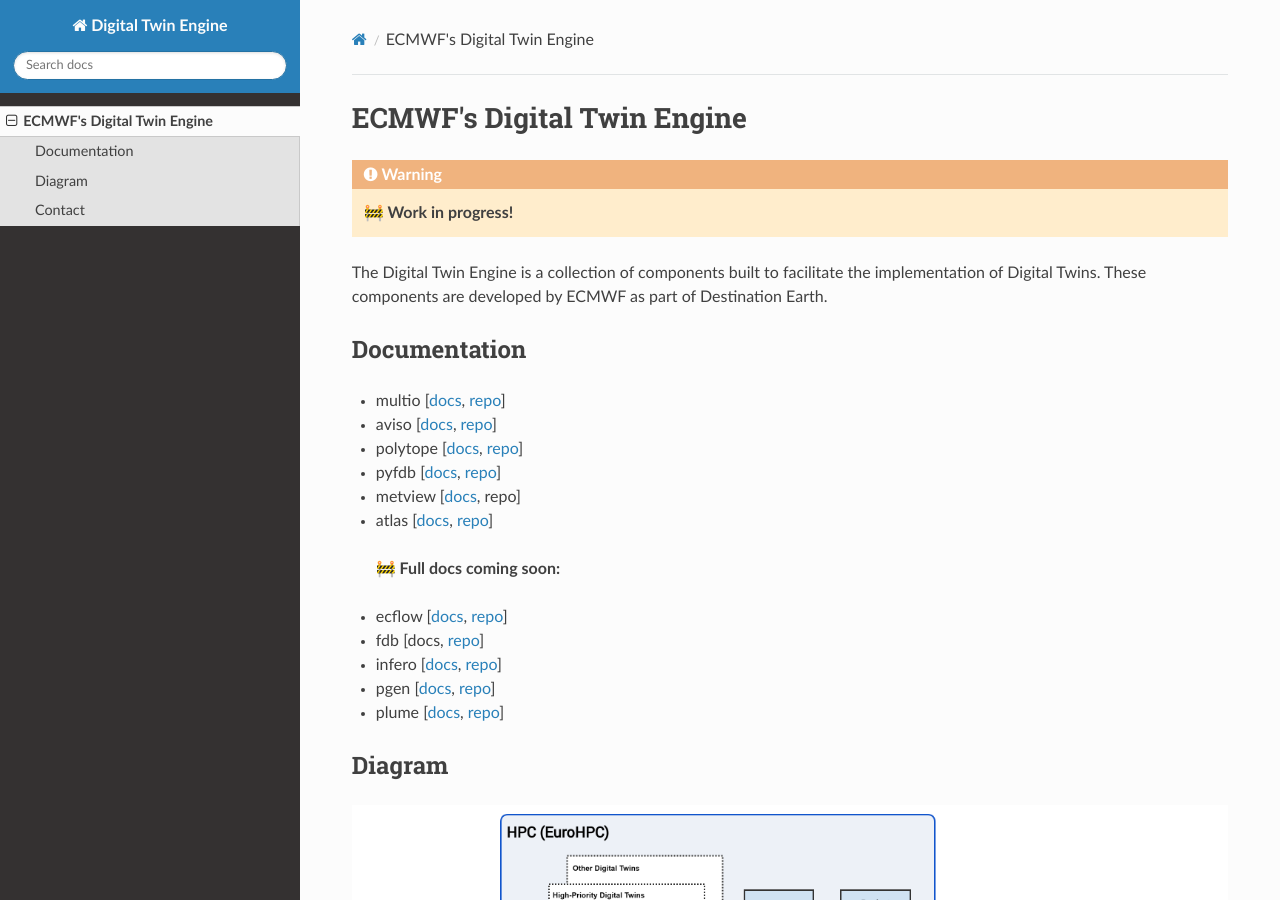
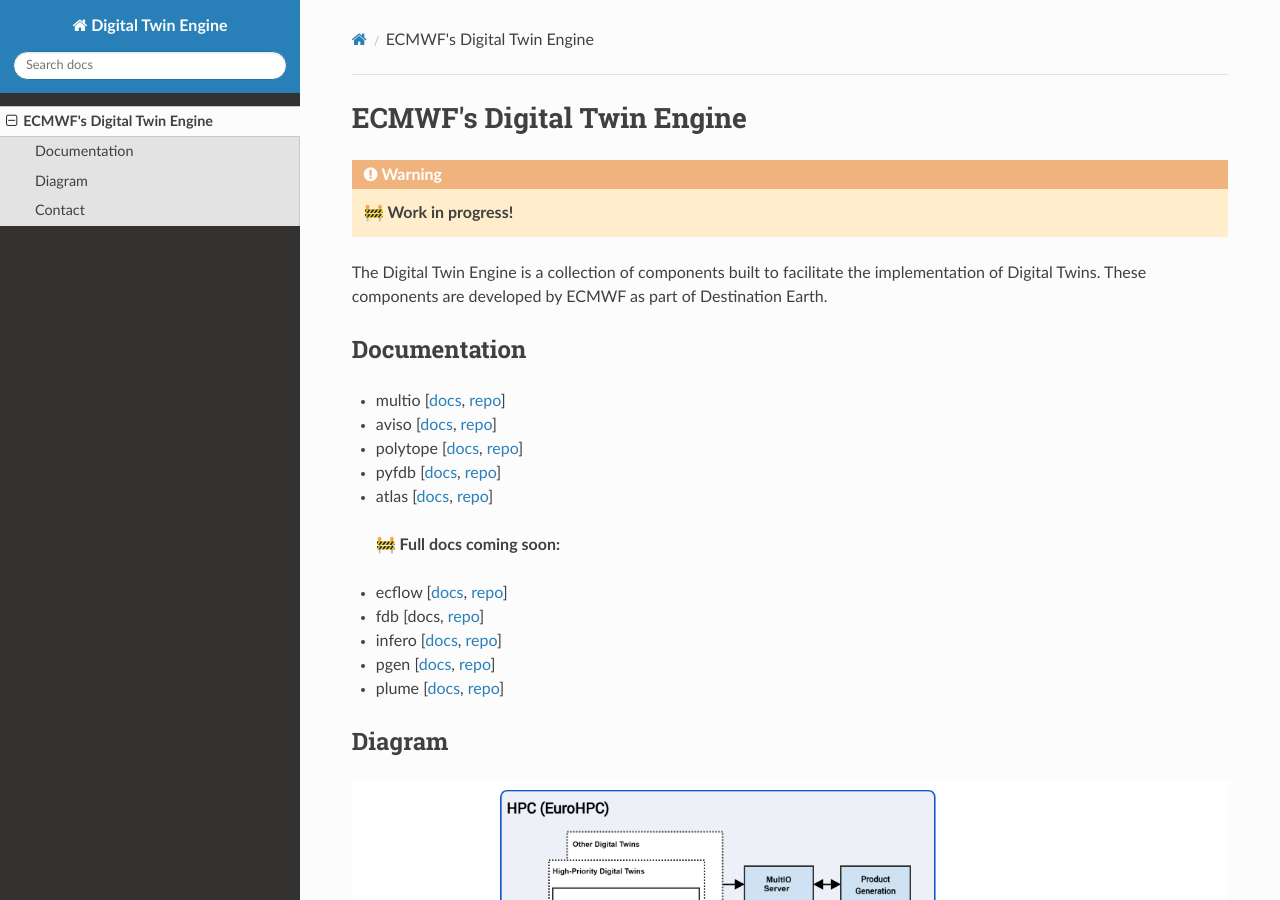
Before and after one commit to ecmwf-projects/digital-twin-engine, an MkDocs documentation site: the page built from docs/index.md, in a window 1280 px wide and 900 px high. Built offline with MkDocs 1.6.1, drawn with Linux system fonts in a browser that asks for light colours; nearby versions of some CDN libraries.

Commit message:
remove metview

```diff
--- a/docs/index.md
+++ b/docs/index.md
@@ -11,7 +11,6 @@
 * aviso [[docs](https://pyaviso.readthedocs.io/en/latest), [repo](https://github.com/ecmwf/aviso)]
 * polytope [[docs](https://polytope.readthedocs.io/en/latest), [repo](https://github.com/ecmwf-projects/polytope-client)]
 * pyfdb [[docs](https://pyfdb.readthedocs.io/en/latest), [repo](https://github.com/ecmwf/pyfdb)]
-* metview [[docs](https://metview.readthedocs.io/en/latest), repo]
 * atlas [[docs](https://sites.ecmwf.int/docs/atlas), [repo](https://github.com/ecmwf/atlas)]
 
 > **🚧 Full docs coming soon:**
```
